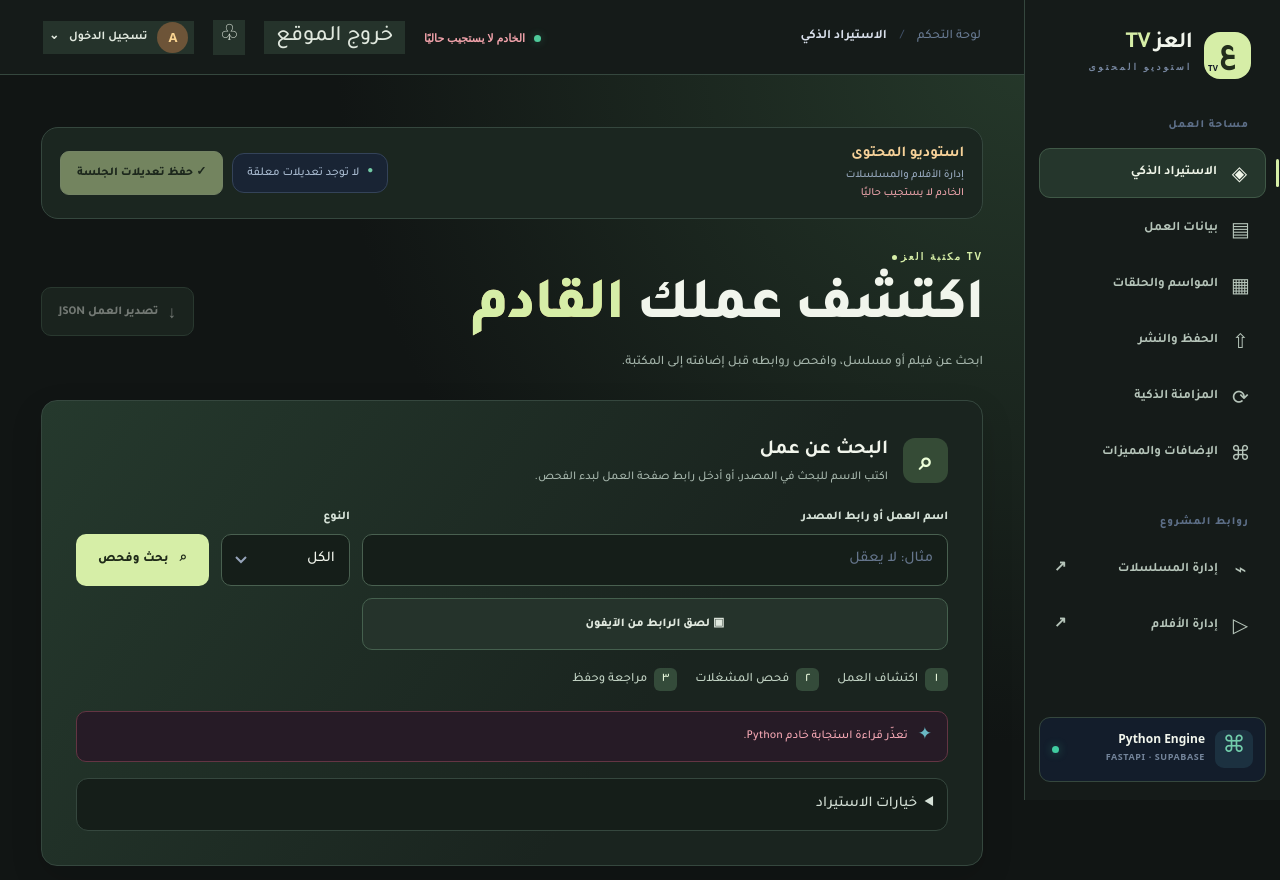
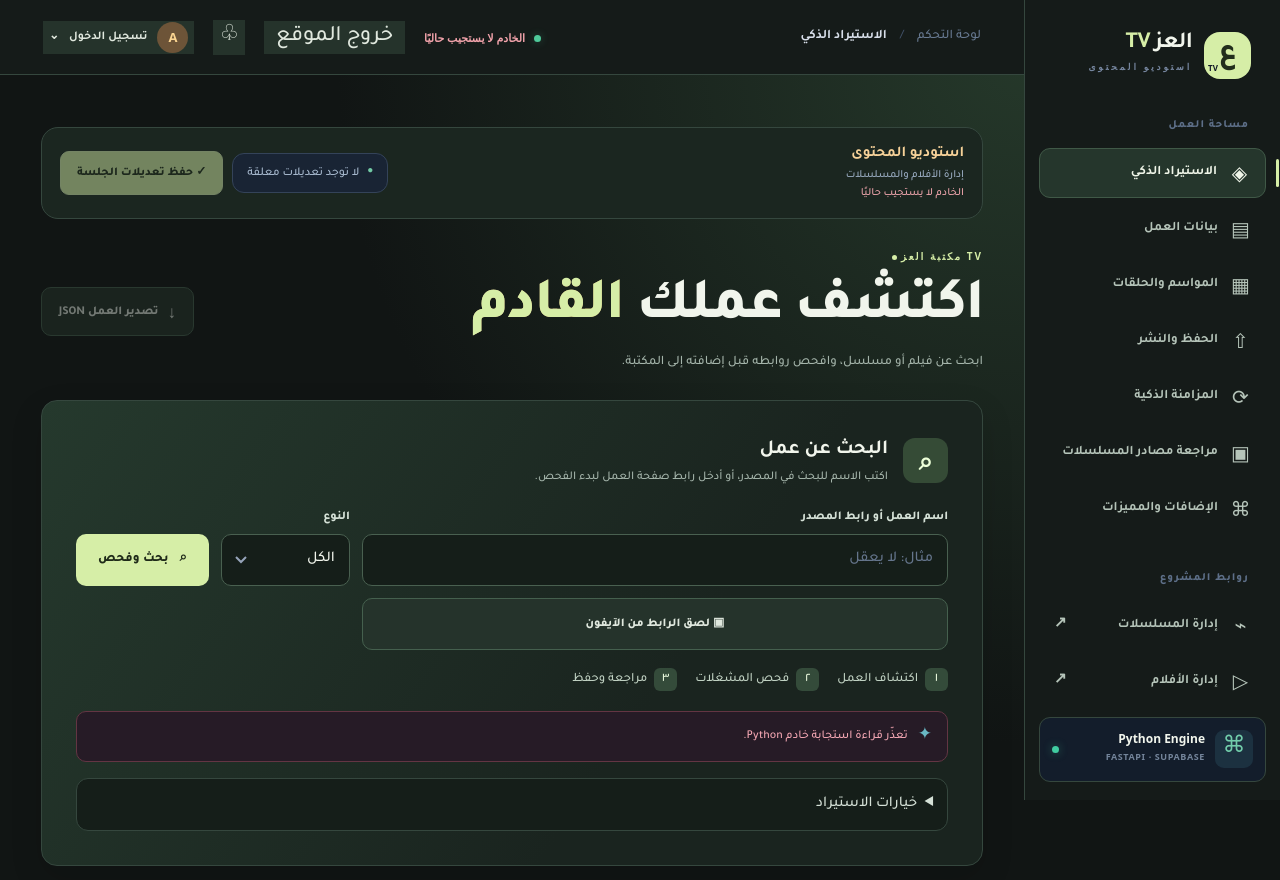
Before and after one commit to youef/app_apk, a Python web app: template python-cloud-studio/templates/index.html in a window 1280 px wide. Shown: the top 880 px of the page. Run offline with Jinja, Linux system fonts and the light colour scheme; the template is opened without the code that fills it, so the values that code supplies are empty.

Commit message:
feat(ui): connect separated admin, source console and customer viewer

```diff
--- a/python-cloud-studio/templates/index.html
+++ b/python-cloud-studio/templates/index.html
@@ -31,12 +31,13 @@
         <a class="nav-link" href="#episodes"><span class="nav-icon">▦</span><span>المواسم والحلقات</span></a>
         <a class="nav-link" href="#publish"><span class="nav-icon">⇧</span><span>الحفظ والنشر</span></a>
         <a class="nav-link" href="#smart-sync"><span class="nav-icon">⟳</span><span>المزامنة الذكية</span></a>
+        <a class="nav-link" href="/studio/sources"><span class="nav-icon">▣</span><span>مراجعة مصادر المسلسلات</span></a>
         <a class="nav-link" href="#tools"><span class="nav-icon">⌘</span><span>الإضافات والمميزات</span></a>
       </nav>
       <div class="aside-label aside-label--second">روابط المشروع</div>
       <nav class="nav-list">
-        <a class="nav-link" href="https://youef.github.io/app_apk/admin/series-quick.html" target="_blank" rel="noopener"><span class="nav-icon">⌁</span><span>إدارة المسلسلات</span><span class="external">↗</span></a>
-        <a class="nav-link" href="https://youef.github.io/app_apk/admin/#movies" target="_blank" rel="noopener"><span class="nav-icon">▷</span><span>إدارة الأفلام</span><span class="external">↗</span></a>
+        <a class="nav-link" href="/admin/series-quick.html" target="_blank" rel="noopener"><span class="nav-icon">⌁</span><span>إدارة المسلسلات</span><span class="external">↗</span></a>
+        <a class="nav-link" href="/admin/#movies" target="_blank" rel="noopener"><span class="nav-icon">▷</span><span>إدارة الأفلام</span><span class="external">↗</span></a>
       </nav>
       <div class="sidebar-bottom"><div class="stack-icon">⌘</div><div><strong>Python Engine</strong><span>FASTAPI · SUPABASE</span></div><span class="live-light"></span></div>
     </aside>
@@ -44,7 +45,7 @@
     <div class="main-area">
       <header class="topbar">
         <div class="breadcrumbs"><button class="mobile-menu" id="menuBtn" title="القائمة" aria-label="فتح القائمة">☰</button><span>لوحة التحكم</span><span class="crumb-chevron">/</span><strong>الاستيراد الذكي</strong></div>
-        <div class="top-actions"><span class="server-label"><i class="status-dot"></i> <span id="serverHealthText">فحص الاتصال...</span></span><form action="/logout-site" method="POST" style="display:inline-flex;margin:0"><button type="submit" title="الخروج من الموقع" class="icon-btn" style="width:auto;padding:0 12px;white-space:nowrap">خروج الموقع</button></form><button class="icon-btn" title="عرض التنبيهات" id="toastCenterBtn">♧</button><button id="loginToggle" class="account-btn"><span class="avatar">A</span><span id="accountText">تسجيل الدخول</span><span>⌄</span></button></div>
+        <div class="top-actions"><span class="server-label"><i class="status-dot"></i> <span id="serverHealthText">فحص الاتصال...</span></span><form action="/account/logout" method="POST" style="display:inline-flex;margin:0"><button type="submit" title="الخروج من الموقع" class="icon-btn" style="width:auto;padding:0 12px;white-space:nowrap">خروج الموقع</button></form><button class="icon-btn" title="عرض التنبيهات" id="toastCenterBtn">♧</button><button id="loginToggle" class="account-btn"><span class="avatar">A</span><span id="accountText">تسجيل الدخول</span><span>⌄</span></button></div>
       </header>
       <main class="page">
         <div class="studio-command-bar" aria-label="مركز التحكم السريع">
@@ -161,7 +162,7 @@ https://example.org/movie/film-one"></textarea></label>
           <div class="publish-note"><span>ⓘ</span><p>وجود رابط لا يضمن تشغيله دائمًا. الحلقات بلا فيديو محفوظة ضمن البيانات ولا يتم اختلاق روابط لها.</p></div>
           <button class="primary-btn save-btn" id="saveBtn">⇧ حفظ العمل الحالي في Supabase <span class="btn-arrow">←</span></button>
           <button class="secondary-btn save-btn" type="button" id="saveBatchBtn" hidden>⇧ حفظ جميع الأعمال المكتشفة دفعة واحدة</button><div id="saveResult" class="save-result" hidden></div>
-          </section><section class="section-panel sync-panel"><div class="sync-graphic"><div class="sync-orbit orbit-one"></div><div class="sync-orbit orbit-two"></div><div class="sync-core">⌁</div></div><div class="sync-summary"><div class="overline">CONNECTED DESTINATION</div><h3>AL EZZ DATABASE</h3><p>Supabase · مشروع العز TV</p></div><div class="sync-details"><div><span>حالة المصادقة</span><strong id="syncAuth">غير مسجل</strong></div><div><span>المسلسلات</span><a target="_blank" rel="noopener" href="https://youef.github.io/app_apk/admin/series-quick.html">فتح الإدارة ↗</a></div><div><span>الأفلام</span><a target="_blank" rel="noopener" href="https://youef.github.io/app_apk/admin/#movies">فتح الإدارة ↗</a></div></div><button class="secondary-btn sync-login" id="syncLogin">تسجيل دخول المسؤول</button></section></div>
+          </section><section class="section-panel sync-panel"><div class="sync-graphic"><div class="sync-orbit orbit-one"></div><div class="sync-orbit orbit-two"></div><div class="sync-core">⌁</div></div><div class="sync-summary"><div class="overline">CONNECTED DESTINATION</div><h3>AL EZZ DATABASE</h3><p>Supabase · مشروع العز TV</p></div><div class="sync-details"><div><span>حالة المصادقة</span><strong id="syncAuth">غير مسجل</strong></div><div><span>المسلسلات</span><a target="_blank" rel="noopener" href="/admin/series-quick.html">فتح الإدارة ↗</a></div><div><span>الأفلام</span><a target="_blank" rel="noopener" href="/admin/#movies">فتح الإدارة ↗</a></div></div><button class="secondary-btn sync-login" id="syncLogin">تسجيل دخول المسؤول</button></section></div>
           </section>
         </section>
 
```
